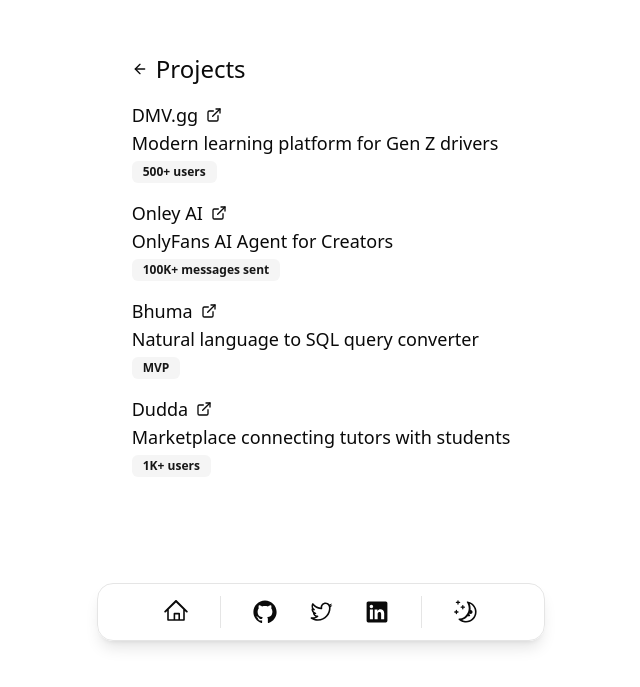
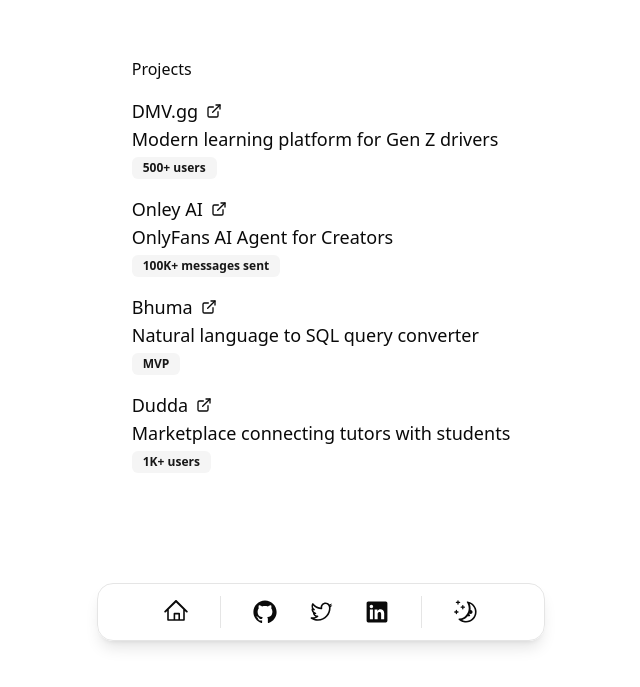
Before and after one commit to alvropena/alvropena.com, a Next.js app: page /projects in a window 1280 px wide. Shown: the part 135-822 px from the top of the page, without its empty margins (319-959 px from the left). Built offline with nearby package versions, Linux system fonts and the light colour scheme.

Commit message:
Update project and bottom navigation styles

```diff
--- a/app/projects/page.tsx
+++ b/app/projects/page.tsx
@@ -7,10 +7,7 @@
   return (
     <div className="h-screen flex items-center justify-center px-4">
       <div className="max-w-sm flex flex-col gap-4">
-        <Link href="/" className="text-2xl flex items-center gap-2">
-          <ArrowLeft className="w-4 h-4" />
-          Projects
-        </Link>
+        Projects
         {projects.map((project) => (
           <div key={project.title}>
             <div className="flex items-center gap-2">
--- a/components/BottomNav.tsx
+++ b/components/BottomNav.tsx
@@ -15,7 +15,7 @@
   const { theme, setTheme } = useTheme();
 
   return (
-    <nav className="fixed left-1/2 -translate-x-1/2 bottom-6 z-50 rounded-2xl shadow-lg bg-background/90 backdrop-blur-md border flex items-center justify-center px-4 py-2 gap-2 md:gap-4 w-[90vw] max-w-md">
+    <nav className="fixed left-1/2 -translate-x-1/2 bottom-6 z-50 rounded-2xl shadow-lg bg-background/90 backdrop-blur-md border flex items-center justify-center px-2 py-2 gap-2 md:gap-4 w-[90vw] max-w-md">
       {/* Group 1: Home */}
       <div className="flex items-center">
         <Link href="/" className="p-2 hover:text-primary transition-colors">
```
